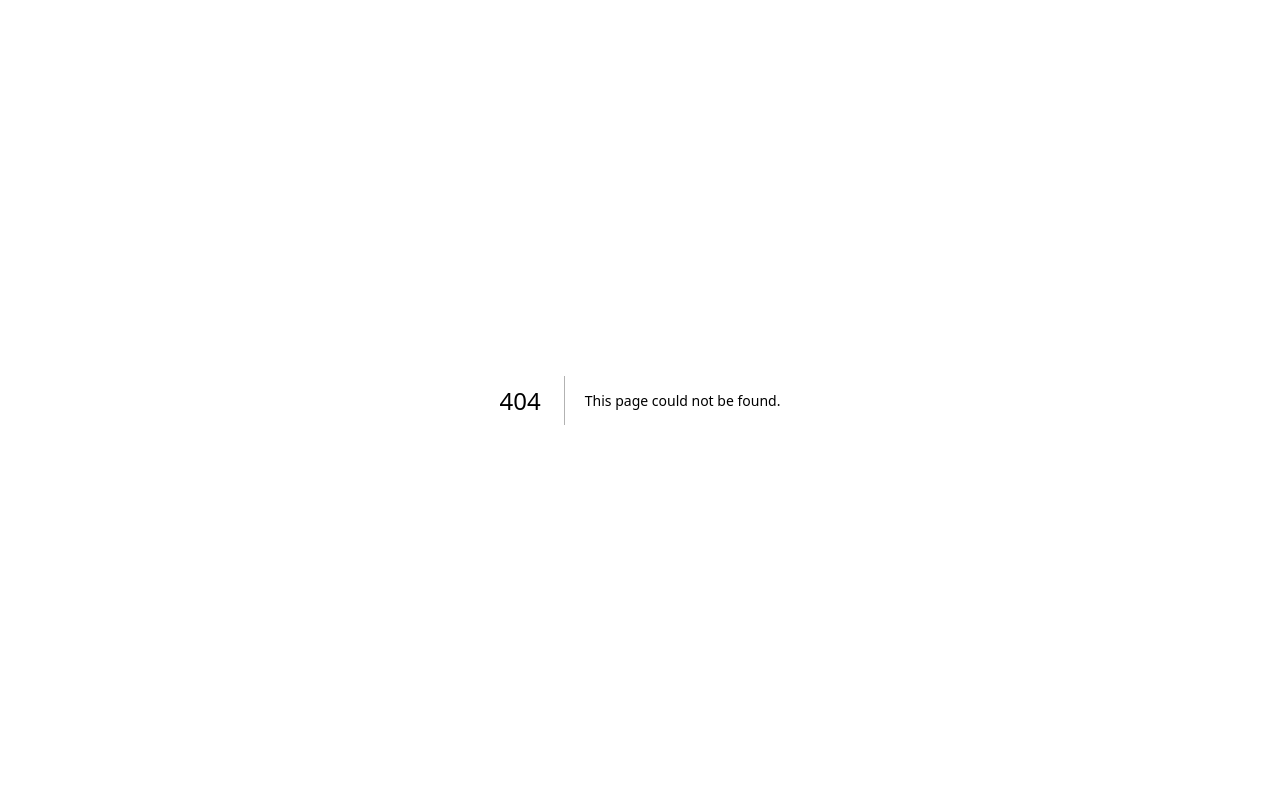
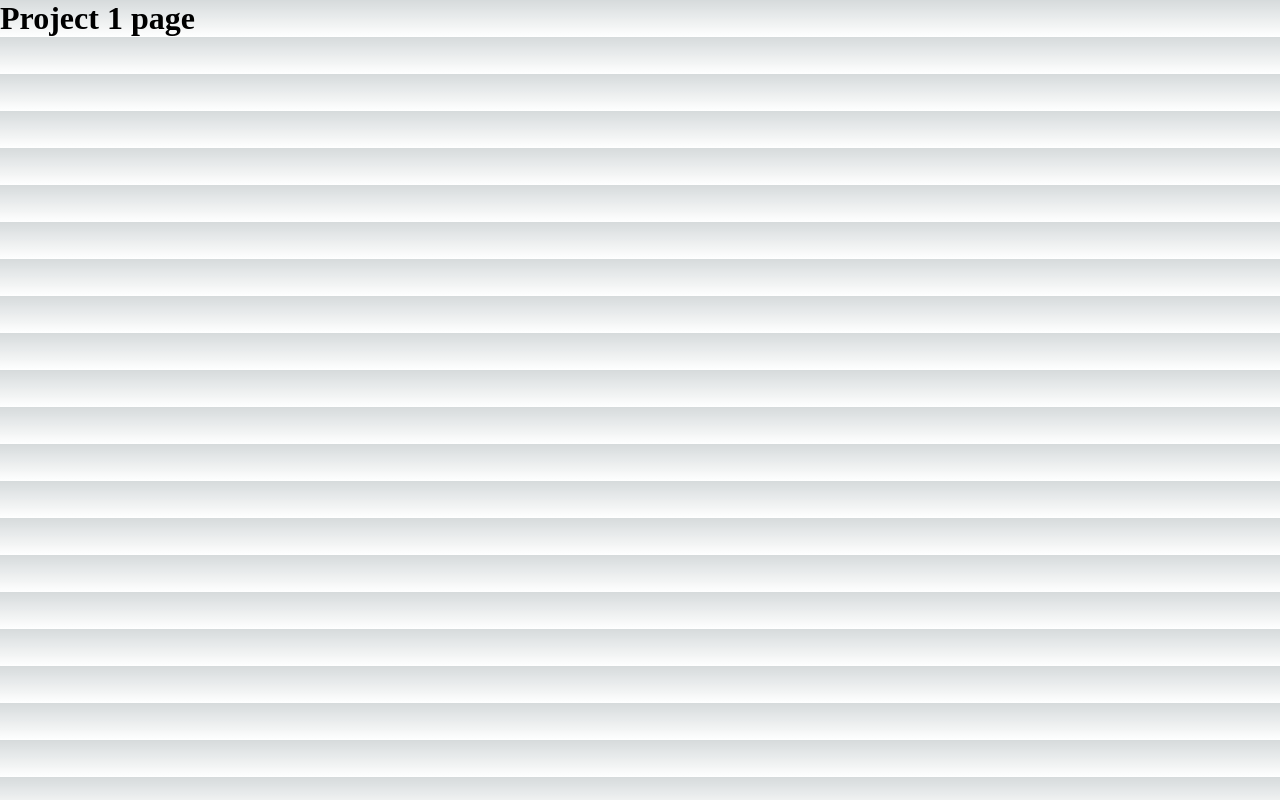
Before and after one commit to wango-wango/react_next, a Next.js app: page /portfolio/1 in a window 1280 px wide. Before the commit this address had no page. Built offline with nearby package versions, Linux system fonts and the light colour scheme.

Commit message:
feat : 建立動態 router

```diff
--- /dev/null
+++ b/pages/portfolio/[id].js
@@ -0,0 +1,15 @@
+import { useRouter } from "next/router";
+
+function PortfolioProjectPage() {
+    const router = useRouter();
+
+    console.log(router.query.id);
+    const id = router.query.id;
+
+    return (
+        <div>
+            <h1>Project {id} page</h1>
+        </div>
+    );
+}
+export default PortfolioProjectPage;
```
